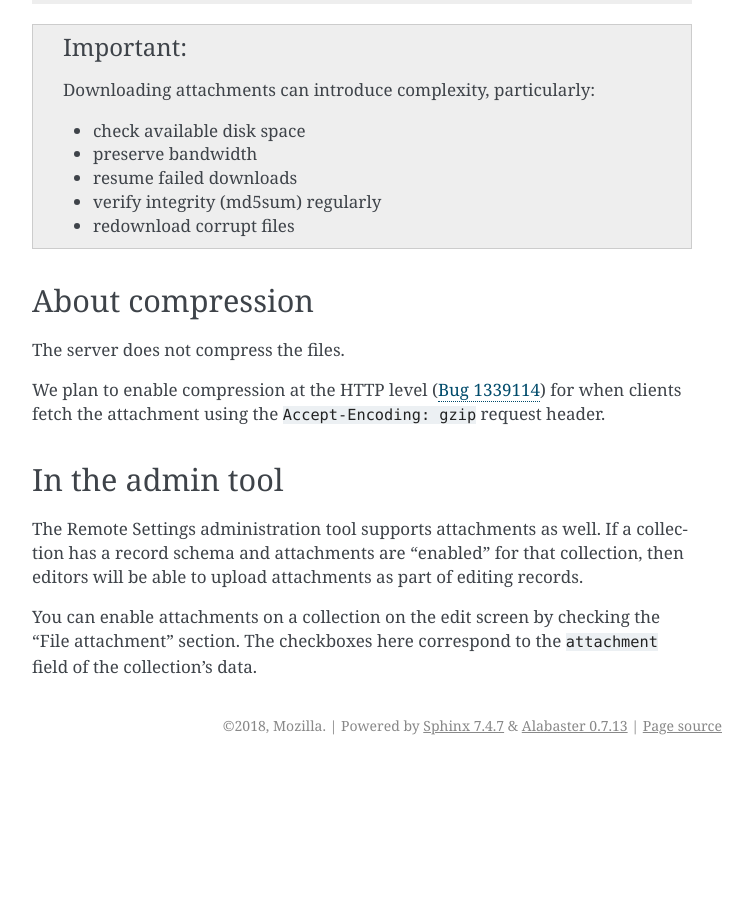
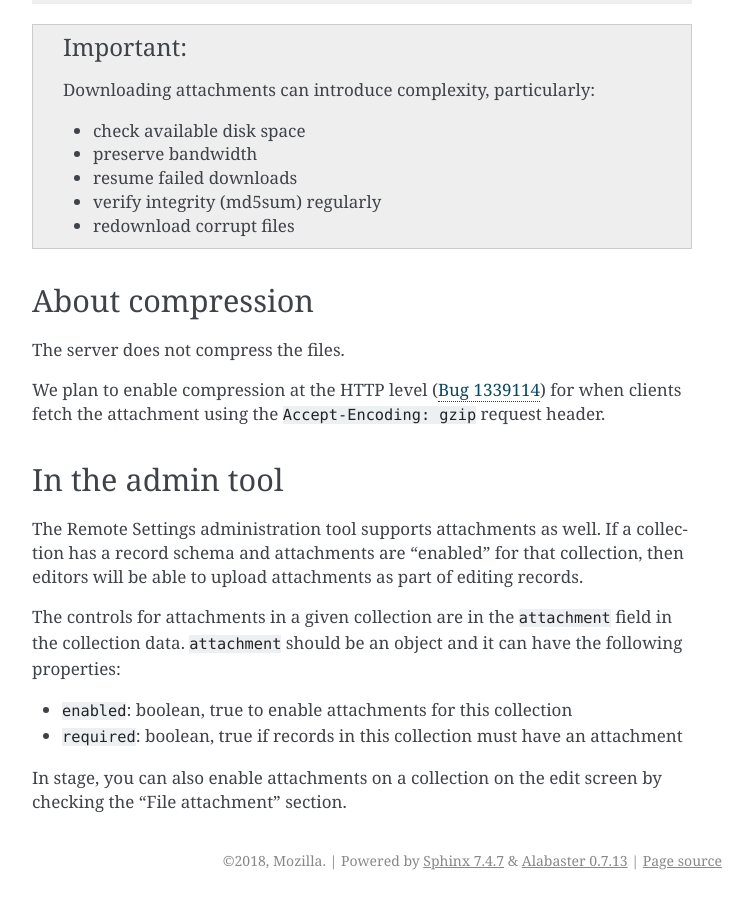
Before and after one commit to mozilla/remote-settings, a Sphinx documentation site: the page built from docs/tutorial-attachments.rst, in a window 1280 px wide and 900 px high, scrolled down 2804 px. Shown: the whole window, without its empty margins (388-1141 px from the left). Built offline with Sphinx 7.4.7, drawn with Linux system fonts in a browser that asks for light colours; before the commit the page ends 3569 px from its top, so only the background shows below that.

Commit message:
Be more explicit about what you have to do in prod vs. stage
Thanks @leplatrem for the suggestion.

```diff
--- a/docs/tutorial-attachments.rst
+++ b/docs/tutorial-attachments.rst
@@ -150,4 +150,9 @@ In the admin tool
 
 The Remote Settings administration tool supports attachments as well. If a collection has a record schema and attachments are "enabled" for that collection, then editors will be able to upload attachments as part of editing records.
 
-You can enable attachments on a collection on the edit screen by checking the "File attachment" section. The checkboxes here correspond to the ``attachment`` field of the collection's data.
+The controls for attachments in a given collection are in the ``attachment`` field in the collection data. ``attachment`` should be an object and it can have the following properties:
+
+- ``enabled``: boolean, true to enable attachments for this collection
+- ``required``: boolean, true if records in this collection must have an attachment
+
+In stage, you can also enable attachments on a collection on the edit screen by checking the "File attachment" section.
```
